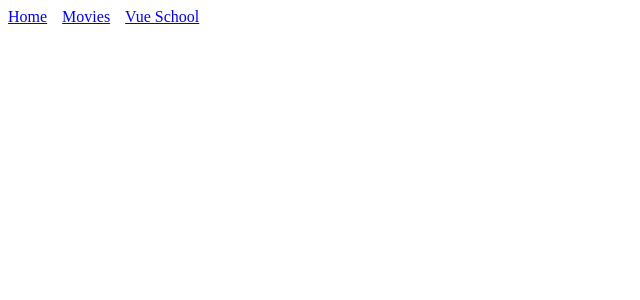
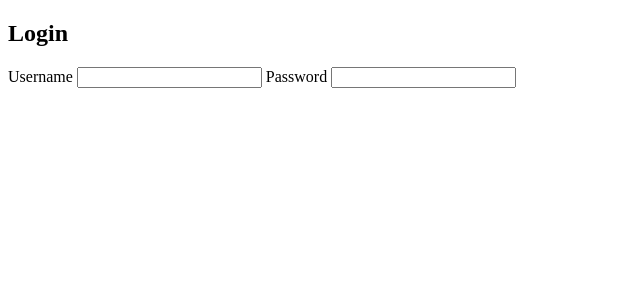
Before and after one commit to cguttweb/nuxt3-fundamentals, a Nuxt app: page /login in a window 1280 px wide. Shown: the top 300 px of the page, without its empty margins (0-640 px from the left). Built offline with nearby package versions, Linux system fonts and the light colour scheme.

Commit message:
added layouts and learnt about page meta

```diff
--- a/app.vue
+++ b/app.vue
@@ -1,10 +1,14 @@
+<script setup>
+useHead({
+  // title: 'My Movie Site',
+  titleTemplate: titleChunk => {
+    return titleChunk ? `${titleChunk} - My Movie Site` : 'My Movie Site'
+  },
+})
+</script>
+
 <template>
-  <div>
-    <nav style="display: flex; gap: 15px">
-      <NuxtLink to="/">Home</NuxtLink>
-      <NuxtLink to="/movies">Movies</NuxtLink>
-      <NuxtLink to="https://vueschool.io">Vue School</NuxtLink>
-    </nav>
+  <NuxtLayout>
     <NuxtPage />
-  </div>
+  </NuxtLayout>
 </template>
--- /dev/null
+++ b/layouts/default.vue
@@ -0,0 +1,12 @@
+<template>
+  <div>
+    <nav style="display: flex; gap: 15px">
+      <NuxtLink to="/">Home</NuxtLink>
+      <NuxtLink to="/movies">Movies</NuxtLink>
+      <NuxtLink to="https://vueschool.io">Vue School</NuxtLink>
+    </nav>
+    <slot></slot>
+  </div>
+</template>
+
+<script setup></script>
--- /dev/null
+++ b/layouts/plain.vue
@@ -0,0 +1,7 @@
+<template>
+  <div>
+    <slot></slot>
+  </div>
+</template>
+
+<script setup></script>
--- /dev/null
+++ b/pages/login.vue
@@ -0,0 +1,21 @@
+<template>
+  <div>
+  <h2>Login</h2>
+    <form>
+      <label for="">
+        Username
+        <input type="text" name="" id="" />
+      </label>
+      <label for="">
+        Password
+        <input type="password" name="" id="" />
+      </label>
+    </form>
+  </div>
+</template>
+
+<script setup>
+definePageMeta({
+  layout: 'plain',
+})
+</script>
--- a/pages/movies/[id].vue
+++ b/pages/movies/[id].vue
@@ -19,10 +19,10 @@ const route = useRoute()
 //     },
 //   }
 // )
-const { data, error } = await useFetch(
+const { data } = await useFetch(
   `http://www.omdbapi.com/?apikey=3726efc0&i=${route.params.id}`,
   {
-    pick: ['Plot', 'Title', 'Error'],
+    pick: ['Plot', 'Title', 'Poster'],
     key: `/movies/${route.params.id}`,
     onResponse({ request, response }) {
       if (response._data.Error === 'Incorrect IMDb ID.') {
@@ -31,6 +31,15 @@ const { data, error } = await useFetch(
     },
   }
 )
+useHead({
+  title: data.value.Title,
+  meta: [
+    { name: 'description', content: data.value.Plot },
+    { property: 'og:description', content: data.value.Plot },
+    { property: 'og:image', content: data.value.Poster },
+    { name: 'twitter:card', content: `summary_large_image` },
+  ],
+})
 </script>
 
 <template>
```
